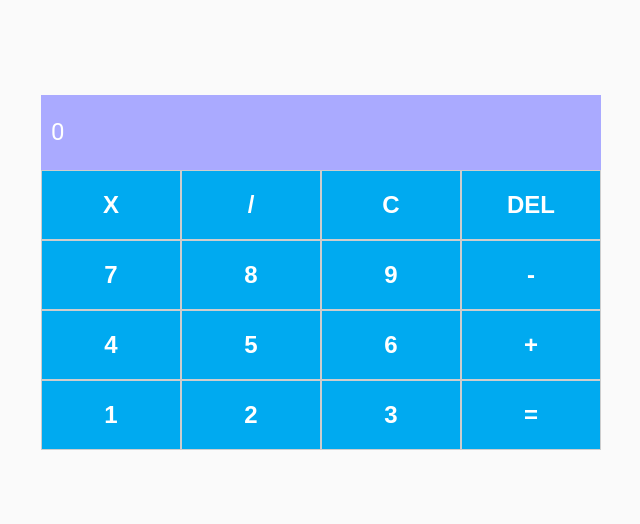
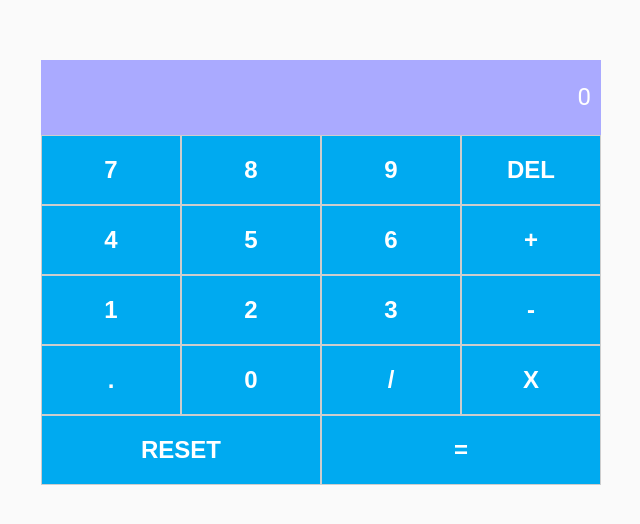
Before and after one commit to paulohmoreira/calculator-react-app, a React (Create React App) app: page / in a window 1280 px wide. Shown: the part 128-652 px from the top of the page, without its empty margins (319-959 px from the left). Built offline with nearby package versions, Linux system fonts and the light colour scheme.

Commit message:
Alteração no layout
Inclusão de botões que faltavam e correção no alinhamento do texto no input

```diff
--- a/src/App.js
+++ b/src/App.js
@@ -115,17 +115,11 @@ const App = () => {
       <Content>
         <Input value={currentNumber}/>
         <Row>
-          <Button label="X" onClick={handleMultiplyNumbers}/>
-          <Button label="/" onClick={handleDivideNumbers} />
-          <Button label="C" onClick={handleOnClear} />
-          <Button label="DEL"
-          onClick={() => currentNumber.length === 1 && currentNumber === "0" ? "" : deleteValue()} />
-        </Row>
-        <Row>
           <Button label="7" onClick={() => handleAddNumber("7")} />
           <Button label="8" onClick={() => handleAddNumber("8")} />
           <Button label="9" onClick={() => handleAddNumber("9")} />
-          <Button label="-" onClick={handleMinusNumbers} />
+          <Button label="DEL"
+          onClick={() => currentNumber.length === 1 && currentNumber === "0" ? "" : deleteValue()} />
         </Row>
         <Row>
           <Button label="4" onClick={() => handleAddNumber("4")} />
@@ -137,6 +131,16 @@ const App = () => {
           <Button label="1" onClick={() => handleAddNumber("1")} />
           <Button label="2" onClick={() => handleAddNumber("2")} />
           <Button label="3" onClick={() => handleAddNumber("3")} />
+          <Button label="-" onClick={handleMinusNumbers} />
+        </Row>
+        <Row>
+          <Button label="." onClick={() => handleAddNumber(".")} />
+          <Button label="0" onClick={() => handleAddNumber("0")} />
+          <Button label="/" onClick={handleDivideNumbers} />
+          <Button label="X" onClick={handleMultiplyNumbers}/>
+        </Row>
+        <Row>
+          <Button label="RESET" onClick={handleOnClear} />
           <Button label="=" onClick={handleEquals} />
         </Row>
       </Content>
--- a/src/components/Input/styles.js
+++ b/src/components/Input/styles.js
@@ -20,5 +20,6 @@ export const InputContainer = styled.div`
     font-size: 1.5rem;
     font-family: Roboto, sans-serif;
     padding: .625rem;
+    text-align: right;
   }
 `
```
Also changed, not shown: 1 other file (tests, documents, lock files or other folders).
